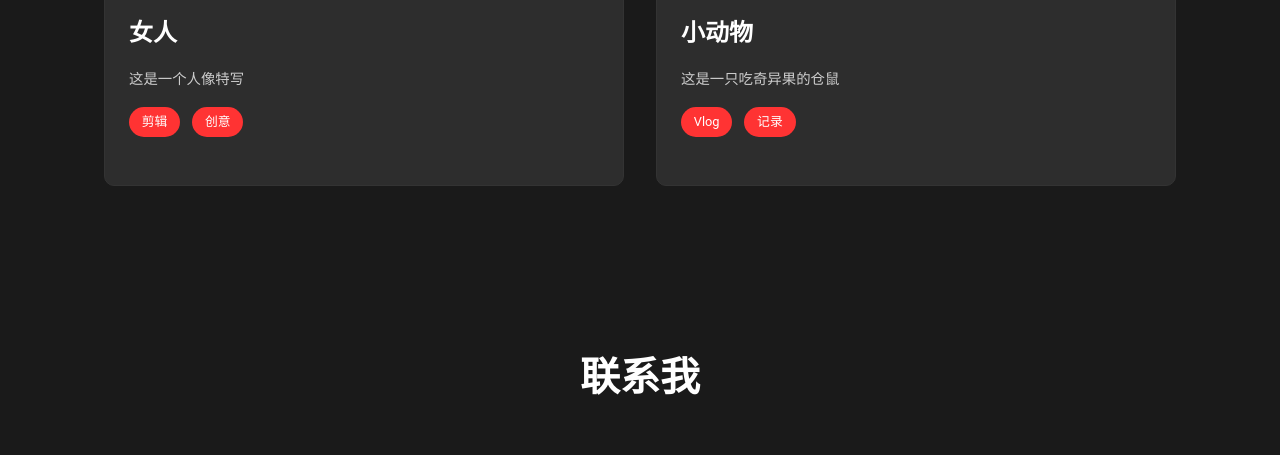
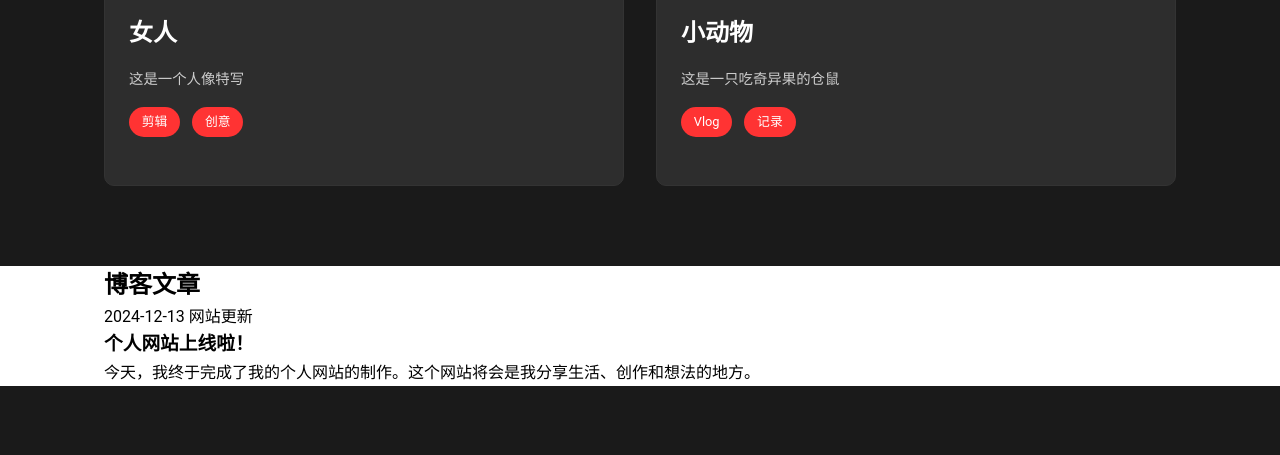
Before and after one commit to Huc-tzy/Huc-tzy.github.io, a plain HTML site: page index.html in a window 1280 px wide. Shown: the part 1510-1965 px from the top of the page. Drawn offline with Linux system fonts and the light colour scheme.

Commit message:
更新个人网站内容

```diff
--- a/index.html
+++ b/index.html
@@ -104,6 +104,26 @@
         </div>
     </section>
 
+    <!-- 博客部分 -->
+    <section id="blog" class="blog">
+        <div class="container">
+            <h2>博客文章</h2>
+            <div class="blog-grid">
+                <!-- 博客文章 1 -->
+                <article class="blog-card">
+                    <div class="blog-content">
+                        <div class="blog-meta">
+                            <span class="date">2024-12-13</span>
+                            <span class="category">网站更新</span>
+                        </div>
+                        <h3>个人网站上线啦！</h3>
+                        <p>今天，我终于完成了我的个人网站的制作。这个网站将会是我分享生活、创作和想法的地方。</p>
+                    </div>
+                </article>
+            </div>
+        </div>
+    </section>
+
     <!-- 联系我部分 -->
     <section id="contact" class="contact">
         <div class="container">
```
